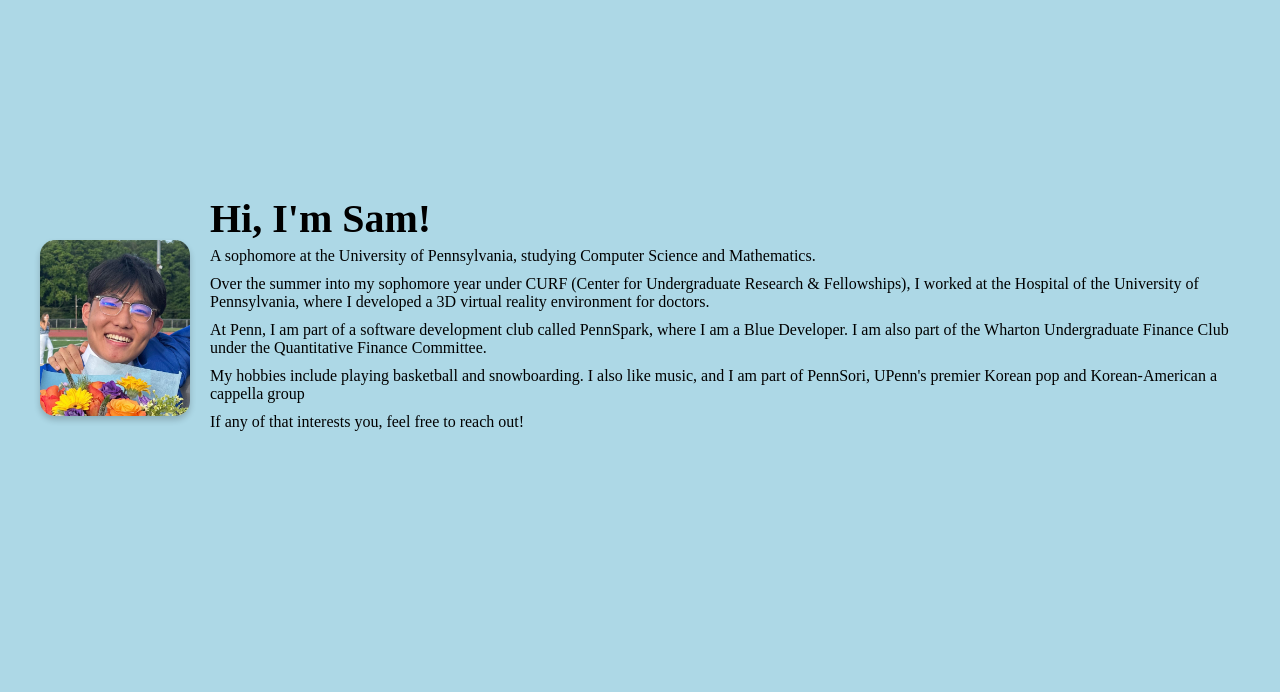
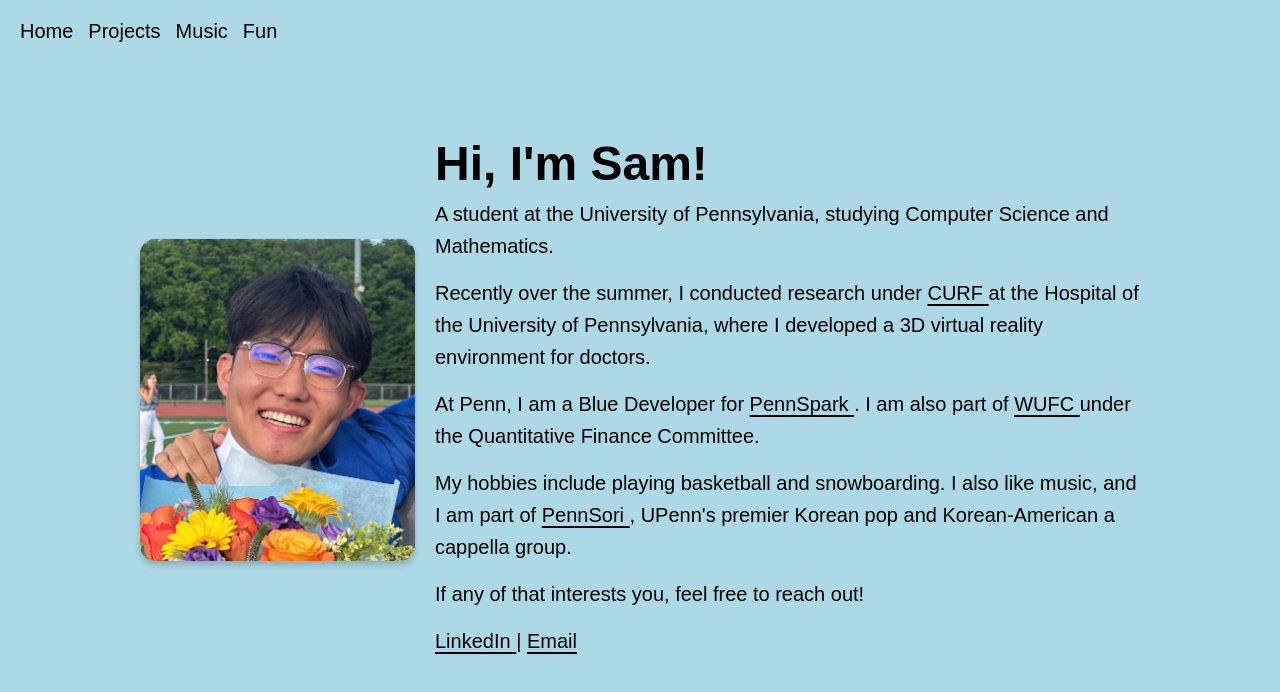
Before and after one commit to sampark0523/sampark0523.github.io, a plain HTML site: page index.html in a window 1280 px wide. Drawn offline with Linux system fonts and the light colour scheme.

Commit message:
changesbeforereact

```diff
--- a/index.html
+++ b/index.html
@@ -8,51 +8,155 @@
       body {
         background-color: lightblue;
         margin: 0;
-        font-family: Futura;
-        position: relative;
-        padding: 20px;
+        font-family: Futura, Arial, sans-serif;
+        padding: 0;
         box-sizing: border-box;
       }
 
+      .navbar {
+        position: absolute;
+        top: 20px;
+        left: 20px;
+        display: flex;
+        gap: 15px;
+      }
+
+      .navbar a {
+        text-decoration: none;
+        font-size: 1.25rem;
+        font: Futura, Arial, sans-serif;
+        color: black;
+      }
+
+      .navbar a:hover {
+        color: darkorange;
+      }
+
+      .container {
+        display: flex;
+        align-items: center;
+        gap: 20px;
+        max-width: 1000px;
+        margin: 0 auto;
+        height: 100vh;
+      }
+
       img {
-        width: 150px; /* Set the size of the square */
+        width: 275px;
         height: auto;
-        border-radius: 15px; /* Rounded corners */
-        position: absolute; /* Position image in the top-left */
-        top: 240px; /* Distance from the top of the page */
-        left: 40px; /* Distance from the left side of the page */
-        box-shadow: 0 4px 6px rgba(0, 0, 0, 0.2); /* Optional: Adds a shadow */
+        border-radius: 15px;
+        box-shadow: 0 4px 6px rgba(0, 0, 0, 0.2);
       }
 
       .text {
         display: flex;
         flex-direction: column;
         justify-content: center;
-        margin-left: 190px; /* Space to move the text to the right of the image */
-        margin-top: 175px; /* Align text vertically with the image */
+      }
+
+      .text a {
+        text-decoration: underline;
+        text-underline-offset: 4px;
+        text-decoration-thickness: 2px;
+        color: black;
+      }
+
+      .text a:hover {
+        text-decoration: none;
+        color: darkorange;
       }
 
       h1 {
-        font-size: 2.5rem;
+        font-size: 3rem;
         margin: 0;
       }
 
       p {
-        font-size: 1rem;
-        margin: 5px 0;
+        font-size: 1.25rem;
+        margin: 7.5px 0;
+        line-height: 1.6;
       }
     </style>
   </head>
   <body>
-    <img src="mypic.jpg" alt="Picture of Sam">
+    <div class="navbar">
+      <a href="#">Home</a>
+      <a href="#">Projects</a>
+      <a href="#">Music</a>
+      <a href="#">Fun</a>
+    </div>
 
-    <div class="text">
-      <h1>Hi, I'm Sam!</h1>
-      <p>A sophomore at the University of Pennsylvania, studying Computer Science and Mathematics.</p>
-      <p>Over the summer into my sophomore year under CURF (Center for Undergraduate Research & Fellowships), I worked at the Hospital of the University of Pennsylvania, where I developed a 3D virtual reality environment for doctors.</p>
-      <p>At Penn, I am part of a software development club called PennSpark, where I am a Blue Developer. I am also part of the Wharton Undergraduate Finance Club under the Quantitative Finance Committee.</p>
-      <p>My hobbies include playing basketball and snowboarding. I also like music, and I am part of PennSori, UPenn's premier Korean pop and Korean-American a cappella group</p>
-      <p>If any of that interests you, feel free to reach out!</p>
+    <div class="container">
+      <img src="mypic.jpg" alt="Picture of Sam">
+
+      <div class="text">
+        <h1>Hi, I'm Sam!</h1>
+        <p>
+          A student at the University of Pennsylvania, studying Computer
+          Science and Mathematics.
+        </p>
+        <p>
+          Recently over the summer, I conducted research under
+          <a
+            href="https://curf.upenn.edu/"
+            target="_blank"
+            rel="noopener noreferrer"
+          >
+            CURF
+          </a>
+          at the Hospital of the University of Pennsylvania, where I developed a 3D
+          virtual reality environment for doctors.
+        </p>
+        <p>
+          At Penn, I am a Blue Developer for
+          <a
+            href="https://pennspark.org/about/"
+            target="_blank"
+            rel="noopener noreferrer"
+          >
+            PennSpark
+          </a>.
+          I am also part of
+          <a
+            href="https://www.whartonfinanceclub.com/"
+            target="_blank"
+            rel="noopener noreferrer"
+          >
+            WUFC
+          </a>
+          under the Quantitative Finance Committee.
+        </p>
+        <p>
+          My hobbies include playing basketball and snowboarding. I also like
+          music, and I am part of
+          <a
+            href="https://pennsori.net/about"
+            target="_blank"
+            rel="noopener noreferrer"
+          >
+            PennSori
+          </a>,
+          UPenn's premier Korean pop and Korean-American a cappella group.
+        </p>
+        <p>If any of that interests you, feel free to reach out!</p>
+        <p>
+          <a
+            href="https://www.linkedin.com/in/seohyun-sam-park-54796828b/"
+            target="_blank"
+            rel="noopener noreferrer"
+          >
+            LinkedIn
+          </a>
+          <span>|</span>
+          <a
+            href="mailto:your-email@example.com"
+            target="_blank"
+            rel="noopener noreferrer"
+          >
+            Email
+          </a>
+        </p>
+      </div>
     </div>
   </body>
 </html>
```
